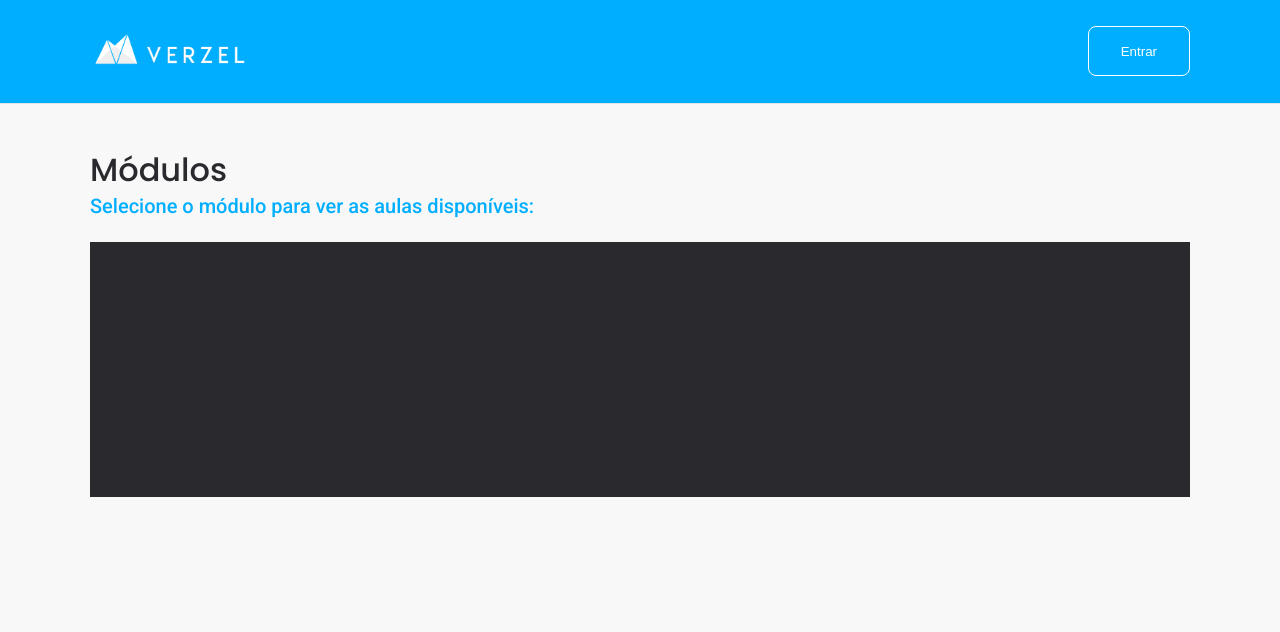
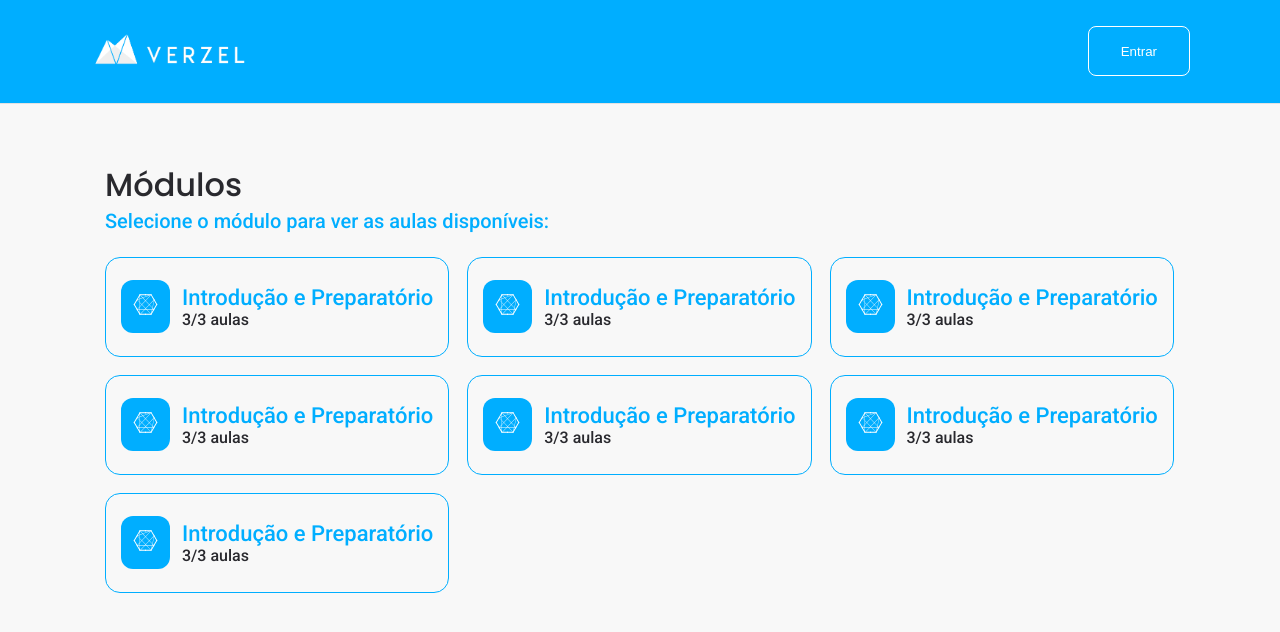
Before and after one commit to juvenalbruno/test_Verzel, a React (Create React App) app in the folder web/: page / in a window 1280 px wide. Shown: the top 632 px of the page. Built offline with nearby package versions, Linux system fonts and the light colour scheme.

Commit message:
20210707_2240

```diff
--- a/web/package.json
+++ b/web/package.json
@@ -14,6 +14,7 @@
     "node-sass": "^5.0.0",
     "react": "^17.0.2",
     "react-dom": "^17.0.2",
+    "react-icons": "^4.2.0",
     "react-router-dom": "^5.2.0",
     "react-scripts": "4.0.3",
     "typescript": "^4.1.2",
--- a/web/src/pages/Modules.tsx
+++ b/web/src/pages/Modules.tsx
@@ -1,6 +1,7 @@
 import { Button } from '../components/Button';
 
 import LogoIMG from '../assets/img/logo.png';
+import { FaConnectdevelop } from 'react-icons/fa';
 
 import '../styles/modules.scss';
 
@@ -21,7 +22,69 @@ export function Modules() {
                 </div>
 
                 <div className="modules-content">
-
+                    <div className="modules-wrapper">
+                        <div className="modules-icon">
+                            <FaConnectdevelop />
+                        </div>
+                        <div className="modules-info">
+                            <h1>Introdução e Preparatório</h1>
+                            <p>3/3 aulas</p>
+                        </div>
+                    </div>
+                    <div className="modules-wrapper">
+                        <div className="modules-icon">
+                            <FaConnectdevelop />
+                        </div>
+                        <div className="modules-info">
+                            <h1>Introdução e Preparatório</h1>
+                            <p>3/3 aulas</p>
+                        </div>
+                    </div>
+                    <div className="modules-wrapper">
+                        <div className="modules-icon">
+                            <FaConnectdevelop />
+                        </div>
+                        <div className="modules-info">
+                            <h1>Introdução e Preparatório</h1>
+                            <p>3/3 aulas</p>
+                        </div>
+                    </div>
+                    <div className="modules-wrapper">
+                        <div className="modules-icon">
+                            <FaConnectdevelop />
+                        </div>
+                        <div className="modules-info">
+                            <h1>Introdução e Preparatório</h1>
+                            <p>3/3 aulas</p>
+                        </div>
+                    </div>
+                    <div className="modules-wrapper">
+                        <div className="modules-icon">
+                            <FaConnectdevelop />
+                        </div>
+                        <div className="modules-info">
+                            <h1>Introdução e Preparatório</h1>
+                            <p>3/3 aulas</p>
+                        </div>
+                    </div>
+                    <div className="modules-wrapper">
+                        <div className="modules-icon">
+                            <FaConnectdevelop />
+                        </div>
+                        <div className="modules-info">
+                            <h1>Introdução e Preparatório</h1>
+                            <p>3/3 aulas</p>
+                        </div>
+                    </div>
+                    <div className="modules-wrapper">
+                        <div className="modules-icon">
+                            <FaConnectdevelop />
+                        </div>
+                        <div className="modules-info">
+                            <h1>Introdução e Preparatório</h1>
+                            <p>3/3 aulas</p>
+                        </div>
+                    </div>
                 </div>
             </main>
         </div>
--- a/web/src/styles/modules.scss
+++ b/web/src/styles/modules.scss
@@ -1,5 +1,4 @@
 #page-modules {
-    padding-bottom: 25px;
 
     header {
         padding: 24px;
@@ -27,6 +26,7 @@
     main {
         max-width: 1100px;
         margin: 0 auto;
+        padding: 15px;
         display: flex;
         align-items: flex-start;
         flex-direction: column;
@@ -49,9 +49,54 @@
         }
 
         .modules-content {
-            background: #29292e;
             width: 100%;
             height: 255px;
+
+            display: flex;
+            flex-wrap: wrap;
+            gap: 18px;
+
+            cursor: pointer;
+
+            transition: filter 0.2s;
+        }
+
+        .modules-wrapper {
+            display: flex;
+            align-items: center;
+            border: 1px solid #00aeff;
+            border-radius: 15px;
+            padding: 15px;
+            max-width: 380px;
+            min-height: 100px;
+
+            &:hover {
+                filter: brightness(0.8);
+            }
+
+            .modules-icon {
+                background: #00aeff;
+                border-radius: 12px;
+                padding: 12px;
+                margin-right: 12px;
+
+                svg {
+                    font-size: 25px;
+                    color: #FFF;
+                }
+            }
+
+            .modules-info {
+
+                h1 {
+                    font: 500 22px 'Roboto', sans-serif;
+                    color: #00aeff;
+                }
+
+                p {
+                    font: 500 16px 'Roboto', sans-serif;
+                }
+            }
         }
     }
 }
```
Also changed, not shown: 1 other file (tests, documents, lock files or other folders).
